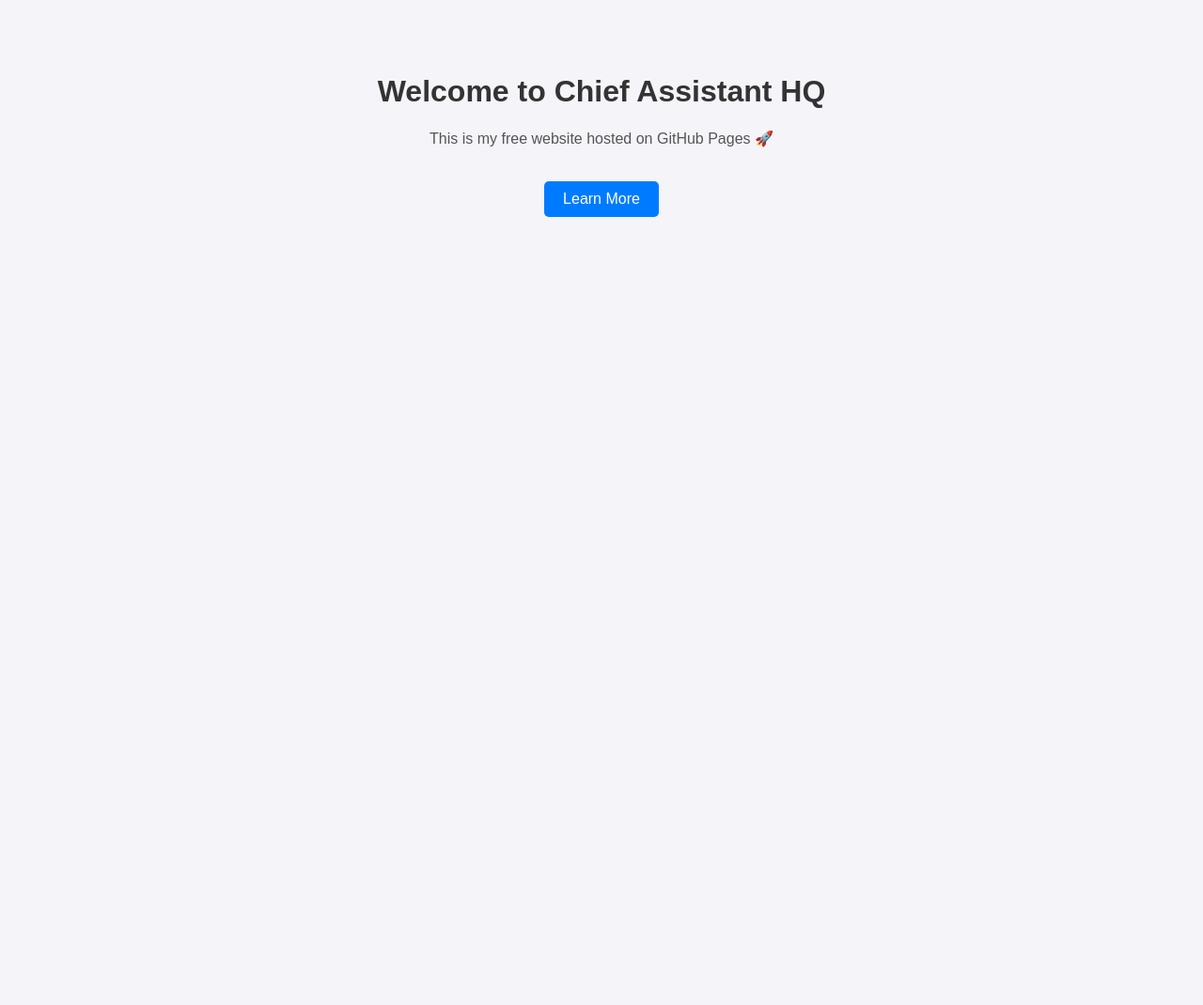
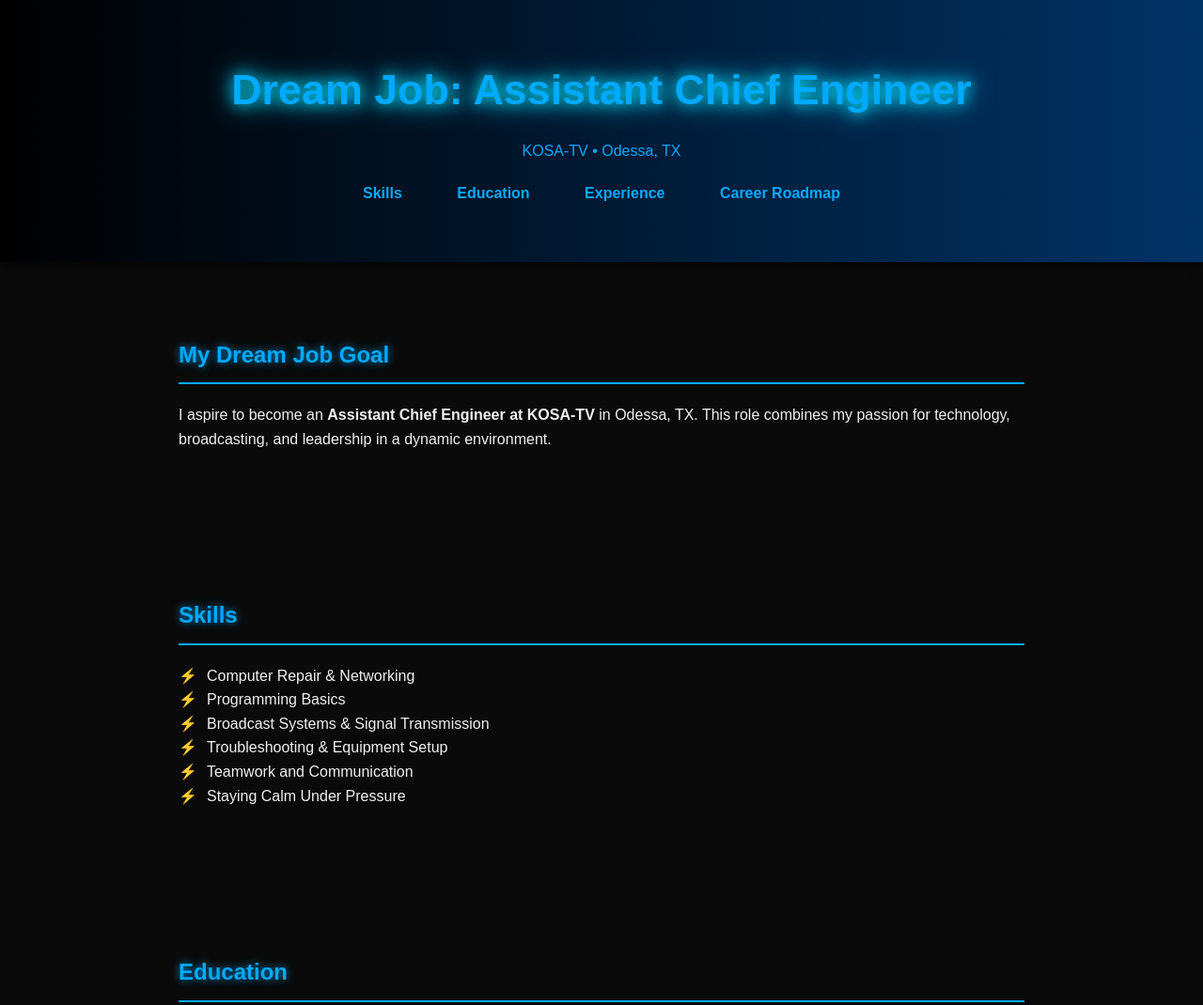
Before and after one commit to omarzobaa/chiefassistanthq, a plain HTML site: page index.html in a window 1280 px wide. Shown: the top 1070 px of the page at 94% size. Before the commit the page ends 800 px from the top, so only its background shows below. Drawn offline with Linux system fonts and the light colour scheme.

Commit message:
Update index.html

```diff
--- a/index.html
+++ b/index.html
@@ -1,22 +1,165 @@
 <!DOCTYPE html>
-<html>
+<html lang="en">
 <head>
-    <title>Chief Assistant HQ</title>
   <meta charset="UTF-8">
+  <title>Dream Job – Assistant Chief Engineer at KOSA-TV</title>
   <style>
-      body { font-family: sans-serif; text-align: center; padding: 50px; background: #f4f4f9; }
-      h1 { color: #333; }
-      p { color: #555; }
-      a.button {
-        display: inline-block; margin-top: 20px; padding: 10px 20px;
-        background: #007BFF; color: white; text-decoration: none; border-radius: 5px;
+    body {
+      margin: 0;
+      font-family: Arial, sans-serif;
+      background: #0a0a0a;
+      color: #f0f0f0;
+      line-height: 1.6;
     }
-      a.button:hover { background: #0056b3; }
+    /* Header */
+    header {
+      background: linear-gradient(90deg, #000000, #003366);
+      padding: 60px 20px;
+      text-align: center;
+      color: #00aaff;
+      box-shadow: 0 4px 10px rgba(0,0,0,0.6);
+    }
+    header h1 {
+      margin: 0;
+      font-size: 2.8em;
+      text-shadow: 0 0 10px #00aaff, 0 0 20px #0088ff;
+      animation: glow 2s ease-in-out infinite alternate;
+    }
+    @keyframes glow {
+      from { text-shadow: 0 0 5px #00aaff, 0 0 10px #0088ff; }
+      to { text-shadow: 0 0 15px #00eaff, 0 0 30px #00ccff; }
+    }
+    nav {
+      margin-top: 20px;
+    }
+    nav a {
+      color: #00aaff;
+      margin: 0 15px;
+      text-decoration: none;
+      font-weight: bold;
+      padding: 6px 12px;
+      border-radius: 4px;
+      transition: all 0.3s;
+    }
+    nav a:hover {
+      background: #00aaff;
+      color: #000;
+      box-shadow: 0 0 10px #00ccff;
+    }
+    /* Sections */
+    section {
+      padding: 60px 20px;
+      max-width: 900px;
+      margin: auto;
+      opacity: 0;
+      transform: translateY(40px);
+      transition: all 1s ease;
+    }
+    section.show {
+      opacity: 1;
+      transform: translateY(0);
+    }
+    section h2 {
+      color: #00aaff;
+      border-bottom: 2px solid #00aaff;
+      padding-bottom: 10px;
+      margin-bottom: 20px;
+      text-shadow: 0 0 8px #0088cc;
+    }
+    ul {
+      list-style: none;
+      padding: 0;
+    }
+    ul li::before {
+      content: "⚡";
+      color: #00aaff;
+      margin-right: 10px;
+    }
+    /* Footer */
+    footer {
+      background: #000000;
+      color: #888;
+      text-align: center;
+      padding: 20px;
+      font-size: 0.9em;
+      margin-top: 40px;
+      border-top: 1px solid #222;
+    }
   </style>
 </head>
 <body>
-    <h1>Welcome to Chief Assistant HQ</h1>
-    <p>This is my free website hosted on GitHub Pages 🚀</p>
-    <a class="button" href="#">Learn More</a>
+
+  <header>
+    <h1>Dream Job: Assistant Chief Engineer</h1>
+    <p>KOSA-TV • Odessa, TX</p>
+    <nav>
+      <a href="#skills">Skills</a>
+      <a href="#education">Education</a>
+      <a href="#experience">Experience</a>
+      <a href="#roadmap">Career Roadmap</a>
+    </nav>
+  </header>
+
+  <section id="goal">
+    <h2>My Dream Job Goal</h2>
+    <p>I aspire to become an <strong>Assistant Chief Engineer at KOSA-TV</strong> in Odessa, TX. This role combines my passion for technology, broadcasting, and leadership in a dynamic environment.</p>
+  </section>
+
+  <section id="skills">
+    <h2>Skills</h2>
+    <ul>
+      <li>Computer Repair & Networking</li>
+      <li>Programming Basics</li>
+      <li>Broadcast Systems & Signal Transmission</li>
+      <li>Troubleshooting & Equipment Setup</li>
+      <li>Teamwork and Communication</li>
+      <li>Staying Calm Under Pressure</li>
+    </ul>
+  </section>
+
+  <section id="education">
+    <h2>Education</h2>
+    <p><strong>B.S. in Information Technology</strong> (Expected 2026)</p>
+    <p><em>Relevant Coursework:</em> Computer Repair, Networking, Programming, Media Technology</p>
+  </section>
+
+  <section id="experience">
+    <h2>Experience</h2>
+    <p><strong>Media Team Volunteer – School Assemblies & Sports Events</strong></p>
+    <p>Set up cameras, microphones, and managed sound/video equipment to ensure smooth operations.</p>
+    <p><strong>Future Internship/Entry-Level Broadcasting Roles (2026–2028)</strong></p>
+    <p>Plan to gain hands-on experience in IT support, AV technology, and broadcast technician positions.</p>
+  </section>
+
+  <section id="roadmap">
+    <h2>Career Roadmap</h2>
+    <ul>
+      <li>2022–2026 – Complete degree in Information Technology, gain hands-on experience with school media team.</li>
+      <li>2026–2028 – Work in entry-level roles such as Broadcast Technician or IT Specialist to build technical and broadcast skills.</li>
+      <li>2028–2030 – Apply for Assistant Chief Engineer at KOSA-TV and similar opportunities.</li>
+      <li>Beyond 2030 – Advance to Chief Engineer or Director of Engineering, leading broadcast technology teams.</li>
+    </ul>
+  </section>
+
+  <footer>
+    <p>Created by Kimmy Blue • For Dream Job Project • © 2025</p>
+  </footer>
+
+  <!-- JavaScript for fade-in animation on scroll -->
+  <script>
+    const sections = document.querySelectorAll("section");
+    const reveal = () => {
+      const triggerBottom = window.innerHeight * 0.85;
+      sections.forEach(sec => {
+        const secTop = sec.getBoundingClientRect().top;
+        if(secTop < triggerBottom) {
+          sec.classList.add("show");
+        }
+      });
+    };
+    window.addEventListener("scroll", reveal);
+    reveal(); // run once on load
+  </script>
+
 </body>
 </html>
```
Lines whose indentation alone changed are shown as unchanged.
